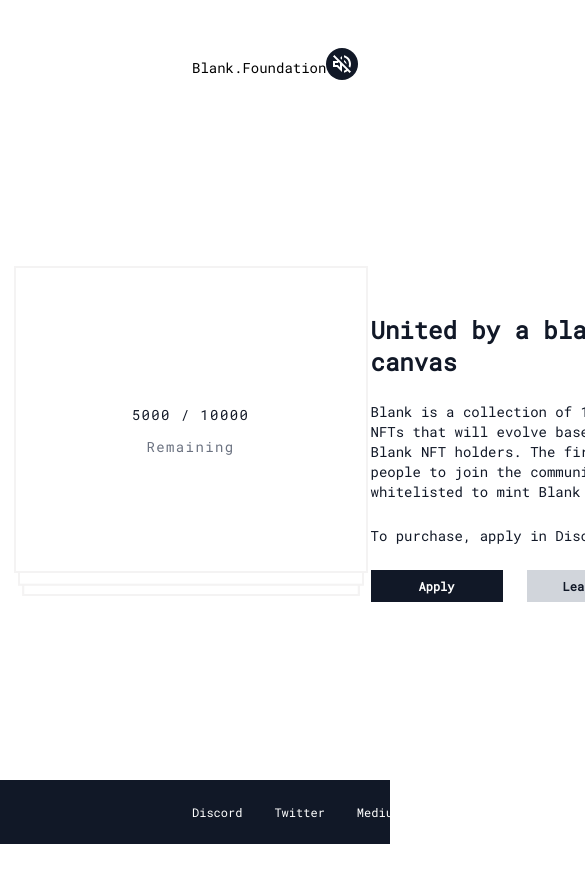
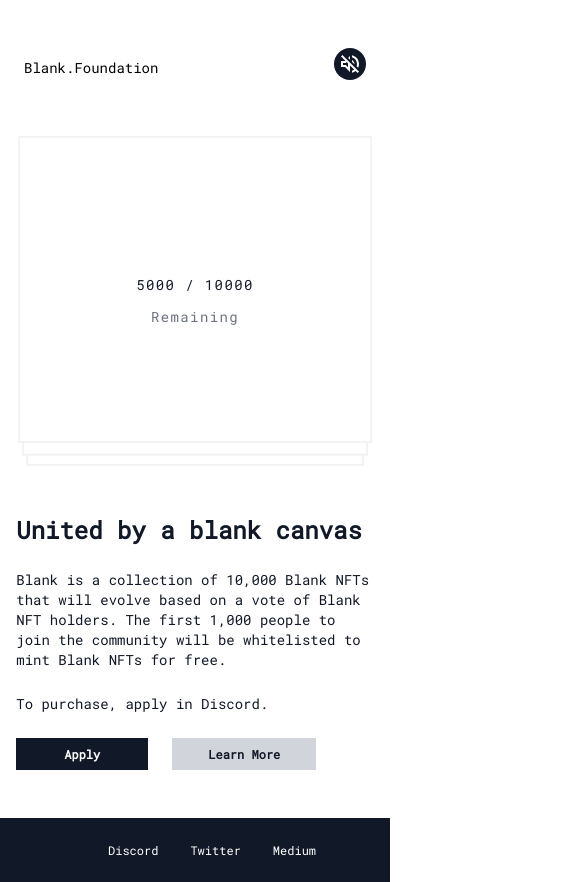
Before and after one commit to chaseadam17/website-1, a Next.js app: page / in a window 390 px wide. Shown: the top 882 px of the page, 585 px wide, since content can reach past the window. Before the commit the page ends 844 px from the top, so only its background shows below. Built offline with nearby package versions, Linux system fonts and the light colour scheme.

Commit message:
mobile responsive

```diff
--- a/components/BlankFooter.jsx
+++ b/components/BlankFooter.jsx
@@ -7,7 +7,7 @@ import {
 
 const BlankFooter = ({ social }) => {
   return (
-    <TWFooter className='px-24'>
+    <TWFooter className='sm:px-24'>
       <TWHorizontal className='space-x-8'>
         {social.map((s, index) => (
           <NewWindowLink
@@ -22,7 +22,7 @@ const BlankFooter = ({ social }) => {
         href='/mint'
         passHref
       >
-        <a className='text-white'>
+        <a className='hidden sm:inline-block text-white'>
           Mint
         </a>
       </NextLink>
--- a/components/BlankHeader.jsx
+++ b/components/BlankHeader.jsx
@@ -7,7 +7,7 @@ import {
 const BlankHeader = ({ title, children }) => {
   return (
     <TWCleanHeader
-      className='py-12 px-24'
+      className='py-12 sm:px-24'
     >
       <NextLink href="/" passHref>
         <a>{title}</a>
--- a/components/TWCleanHeader.jsx
+++ b/components/TWCleanHeader.jsx
@@ -5,7 +5,7 @@ import {
 const TWCleanHeader = ({ className, children }) => {
   return (
     <div className={`${className} p-6 bg-white text-black leading-10`}>
-      <TWFlex className='px-24'>
+      <TWFlex className='sm:px-24'>
         {children}
       </TWFlex>
     </div>
--- a/pages/index.tsx
+++ b/pages/index.tsx
@@ -47,8 +47,8 @@ const Index = () => {
 
       <BlankLayout>
         <TWCenteredContent>
-          <div className='container flex w-3/4 mx-auto'>
-            <div className="sm:mx-0 mb-12 flex flex-none bg-center bg-contain bg-no-repeat text-center text-md tracking-widest" style={{width: "360px", height: "330px", backgroundImage: `url("/nft.png")`}}>
+          <div className='container sm:flex sm:w-3/4 sm:mx-auto'>
+            <div className="mx-auto mb-12 flex flex-none bg-center bg-contain bg-no-repeat text-center text-md tracking-widest" style={{width: "360px", height: "330px", backgroundImage: `url("/nft.png")`}}>
               <div className="m-auto">
                 <div><span id="canvas-count">10000</span> / 10000</div>
                 <div className="text-gray-500 pt-3">Remaining</div>
```
